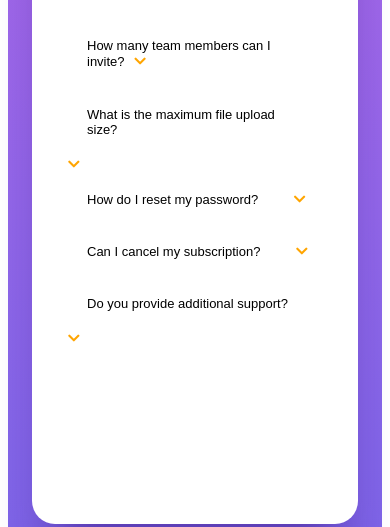
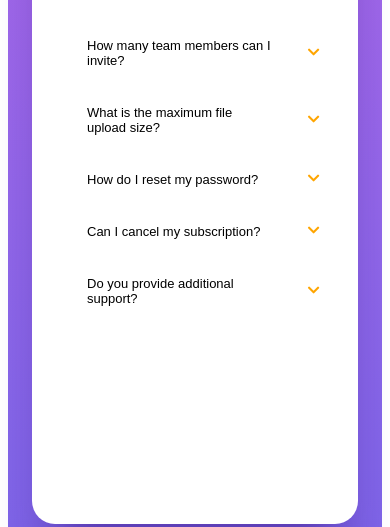
Before and after one commit to SlobodanStojkovic/accordion-section, a website: page index.html in a window 390 px wide. Shown: the part 317-844 px from the top of the page. Drawn offline with Linux system fonts and the light colour scheme; a web font is replaced by a local one.

Commit message:
Fix mobile version buttons aligned to the right side

```diff
--- a/index.html
+++ b/index.html
@@ -55,12 +55,10 @@
 
         <div class="faq__section__qa">
           <div class="faq__section__qa__question">
-            <h3>
-              How many team members can I invite?
-              <button class="faq__section__qa__question__button">
-                <i class="fas fa-chevron-down"></i>
-              </button>
-            </h3>
+            <h3>How many team members can I invite?</h3>
+            <button class="faq__section__qa__question__button">
+              <i class="fas fa-chevron-down"></i>
+            </button>
           </div>
           <div class="faq__section__qa__answer inactive">
             <h4>You can invite up to 10 team members.</h4>
--- a/src/scss/index.scss
+++ b/src/scss/index.scss
@@ -82,17 +82,21 @@ html {
 
   &__qa {
     &__question {
+      display: flex;
+
       & h3 {
         font-size: 13px;
         font-weight: normal;
         display: inline-block;
         padding: 19px 25px 18px;
         margin: 0;
+        flex: 11;
       }
 
       &__button {
         border: none;
         background: none;
+        flex: 1;
 
         & i {
           color: orange;
```
Also changed, not shown: dist/css/index.css.
